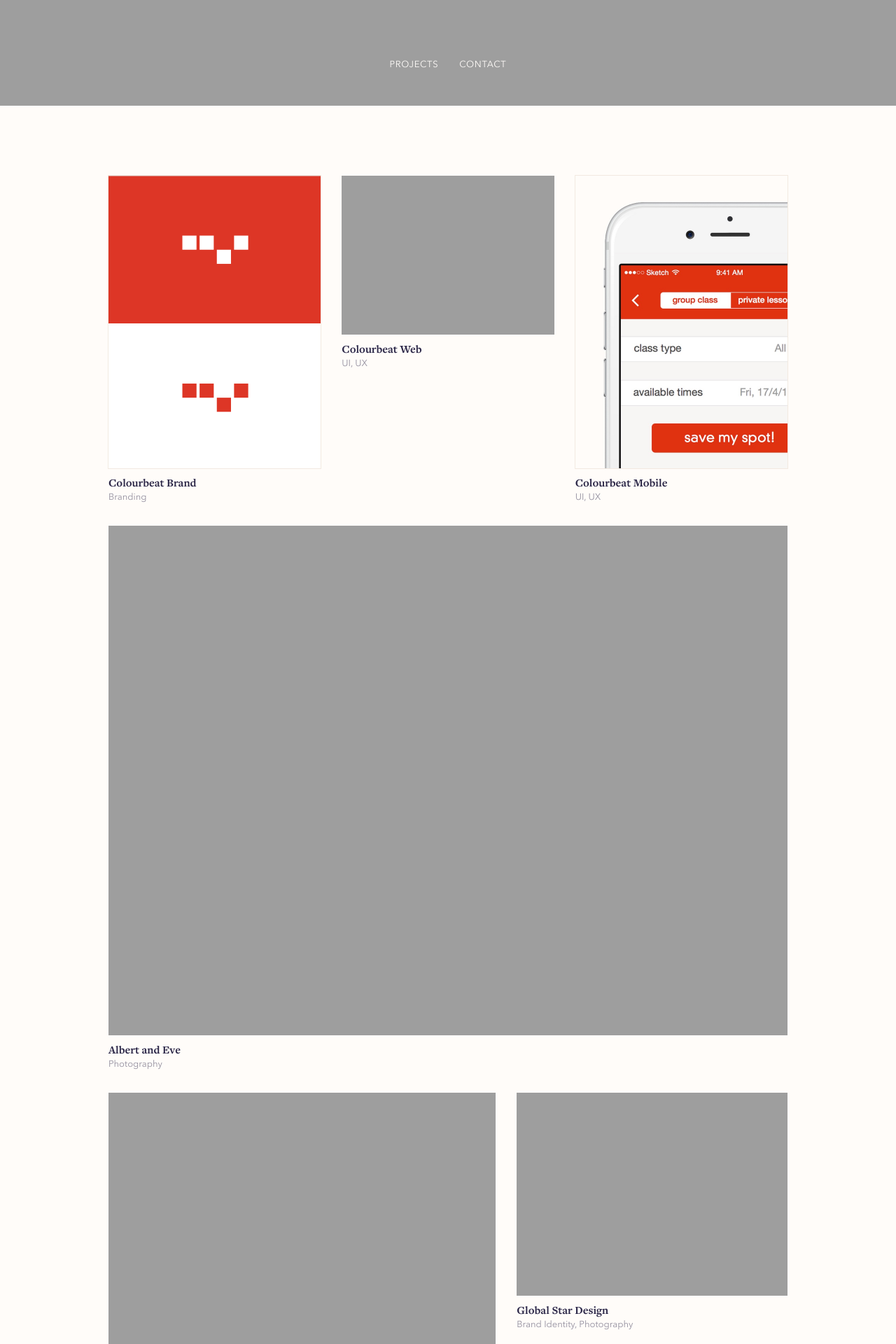
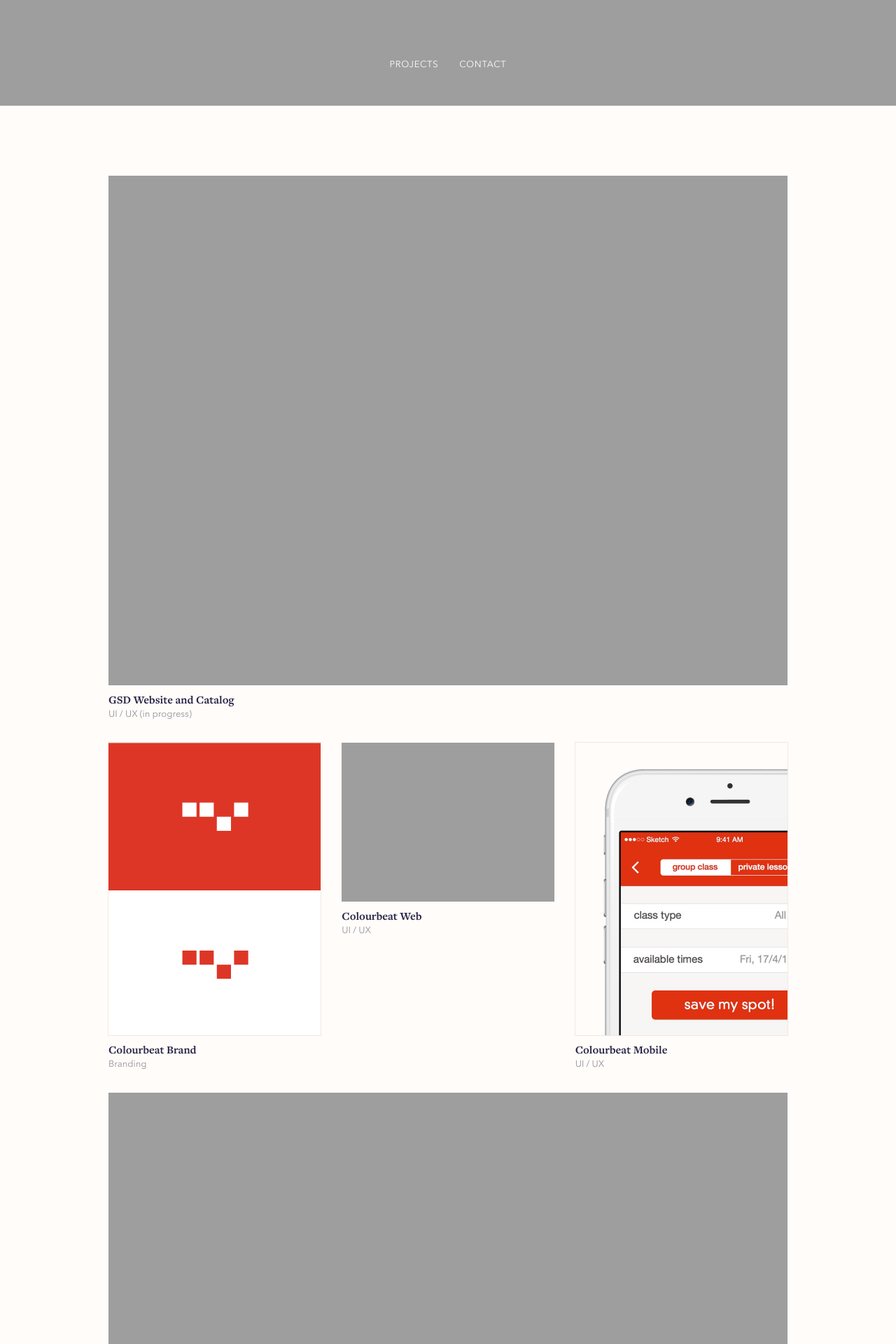
Before and after one commit to jessbottali/jessicabottali.com, a Jekyll site: the page built from index.html, in a window 1280 px wide. Shown: the part 709-2629 px from the top of the page at 70% size. Built offline with Jekyll 4.4.1, drawn with Linux system fonts in a browser that asks for light colours; comment, search, counter and statistics services are not loaded.

Commit message:
Added new project

```diff
--- a/build.css
+++ b/build.css
@@ -118,6 +118,17 @@ img {
   border: 0;
 }
 
+ul {
+  list-style-type: circle;
+  list-style-position: outside;
+  padding: 0;
+  margin-left: 20px;
+}
+
+li {
+  margin-bottom: 5px;
+}
+
 /**
  * ======================================================
  */
@@ -126,8 +137,6 @@ img {
   width: 1000px;
   margin: 0 auto;
   padding: 0 15px;
-  -webkit-box-sizing: border-box;
-  -moz-box-sizing: border-box;
   box-sizing: border-box;
 }
 
@@ -145,27 +154,19 @@ img {
   flex-wrap: wrap;
 }
 
-.Grid {
-  display: -webkit-box;
-  display: -webkit-flex;
-  display: -ms-flexbox;
-  display: flex;
-}
-
 .Grid-cell {
   -webkit-box-flex: 1;
   -webkit-flex: 1;
   -ms-flex: 1;
   flex: 1;
-  -webkit-box-sizing: border-box;
-  -moz-box-sizing: border-box;
   box-sizing: border-box;
 }
 
 /* With gutters */
 
 .Grid.gutters {
-  margin: 0 -15px;
+  margin-left: -15px;
+  margin-right: -15px;
 }
 
 .Grid.gutters > .Grid-cell {
@@ -235,7 +236,7 @@ img {
 
 .u-3of12 {
   width: 25%;
-  -webkit-box-flex: none;
+  -webkit-box-flex: 0;
   -webkit-flex: none;
   -ms-flex: none;
   flex: none;
@@ -243,7 +244,7 @@ img {
 
 .u-4of12 {
   width: 33.33333333333333%;
-  -webkit-box-flex: none;
+  -webkit-box-flex: 0;
   -webkit-flex: none;
   -ms-flex: none;
   flex: none;
@@ -251,7 +252,7 @@ img {
 
 .u-5of12 {
   width: 41.666666666666664%;
-  -webkit-box-flex: none;
+  -webkit-box-flex: 0;
   -webkit-flex: none;
   -ms-flex: none;
   flex: none;
@@ -259,7 +260,7 @@ img {
 
 .u-6of12 {
   width: 50%;
-  -webkit-box-flex: none;
+  -webkit-box-flex: 0;
   -webkit-flex: none;
   -ms-flex: none;
   flex: none;
@@ -267,7 +268,7 @@ img {
 
 .u-7of12 {
   width: 58.33333333333333%;
-  -webkit-box-flex: none;
+  -webkit-box-flex: 0;
   -webkit-flex: none;
   -ms-flex: none;
   flex: none;
@@ -275,10 +276,14 @@ img {
 
 .u-8of12 {
   width: 66.66666666666666%;
-  -webkit-box-flex: none;
+  -webkit-box-flex: 0;
   -webkit-flex: none;
   -ms-flex: none;
   flex: none;
+}
+
+.u-m-top-20 {
+  margin-top: 20px;
 }
 
 /**
@@ -286,10 +291,8 @@ img {
  */
 
 .Hero {
-  min-height: -webkit-calc(100vh - 40px);
   min-height: calc(100vh - 40px);
   background: #585567 url(./assets/hero@2x.jpg) center;
-  -webkit-background-size: cover;
   background-size: cover;
   overflow: hidden;
   position: relative;
@@ -312,7 +315,6 @@ img {
   top: 33%;
   left: 50%;
   -webkit-transform: translateX(-50%);
-  -ms-transform: translateX(-50%);
   transform: translateX(-50%);
   margin: 0;
   width: 800px;
@@ -328,7 +330,6 @@ img {
   bottom: 50px;
   left: 50%;
   -webkit-transform: translateX(-50%);
-  -ms-transform: translateX(-50%);
   transform: translateX(-50%);
 }
 
@@ -357,7 +358,6 @@ img {
 .Logo {
   display: block;
   background: url('./assets/logo@2x.png') no-repeat;
-  -webkit-background-size: 100% auto;
   background-size: 100% auto;
   text-indent: -9999px;
   width: 123px;
@@ -407,7 +407,6 @@ img {
 }
 
 .ProjectThumb-image.border {
-  -webkit-box-shadow: 0 0 0 1px rgba(230,216,202,0.50);
   box-shadow: 0 0 0 1px rgba(230,216,202,0.50);
 }
 
@@ -422,8 +421,6 @@ img {
   right: 0;
   position: absolute;
 }
-
-
 
 /**
  * =============================
@@ -520,15 +517,18 @@ img {
   column-gap: 30px;
 }
 
+.Project-content a {
+  color: #585568;
+  text-decoration: none;
+}
+
+.Project-content a:hover {
+  color: #FE5220;
+}
+
 /**
  * ===============================
  */
-
-
-
-
-
-
 
 /**
  * ===============================
@@ -546,12 +546,11 @@ img {
 }*/
 
 .ProjectImage.border {
-  -webkit-box-shadow: 0 0 0 1px rgba(230,216,202,0.50);
   box-shadow: 0 0 0 1px rgba(230,216,202,0.50);
 }
 
 .ProjectImage.full {
-  margin: 120px 0 150px;
+  margin: 100px 0 100px;
 }
 
 .ProjectImage-title {
@@ -651,13 +650,11 @@ img {
 @keyframes ColourbeatAnimation {
   from {
     -webkit-transform: translateY(0);
-    -ms-transform: translateY(0);
     transform: translateY(0);
   }
 
   to {
     -webkit-transform: translateY(-62%);
-    -ms-transform: translateY(-62%);
     transform: translateY(-62%);
   }
 }
@@ -673,7 +670,6 @@ img {
   overflow: hidden;
   left: 50%;
   -webkit-transform: translateX(-50%);
-  -ms-transform: translateX(-50%);
   transform: translateX(-50%);
   top: 16.272189349%;
   border-radius: 0 0 3px 3px;
@@ -688,3 +684,11 @@ img {
 .ColourbeatAnimation-content img {
   width: 100%;
 }
+
+/**
+ * ===============================
+ */
+
+.catalog-content {
+  padding-bottom: 30px;
+}
--- a/index.html
+++ b/index.html
@@ -24,6 +24,17 @@ layout: null
     <div class="Wrapper">
       <main class="Container">
         <div class="Grid gutters">
+          <div class="Grid-cell">
+            <a href="/projects/gsd-site" class="ProjectThumb">
+              <img src="./assets/gsd-1-for-home@2x.jpg" class="ProjectThumb-image" />
+              <div class="ProjectThumb-body">
+                <h2 class="ProjectThumb-title">GSD Website and Catalog</h2>
+                <div class="ProjectThumb-categories">UI / UX (in progress)</div>
+              </div>
+            </a>
+          </div>
+        </div>
+        <div class="Grid gutters">
           <div class="Grid-cell u-4of12">
             <a href="/projects/colourbeat" class="ProjectThumb">
               <img src="/projects/colourbeat/home@2x.png" class="ProjectThumb-image border" />
@@ -38,7 +49,7 @@ layout: null
               <img src="/projects/colourbeat-landing/home@2x.png" class="ProjectThumb-image" />
               <div class="ProjectThumb-body">
                 <h2 class="ProjectThumb-title">Colourbeat Web</h2>
-                <div class="ProjectThumb-categories">UI, UX</div>
+                <div class="ProjectThumb-categories">UI / UX</div>
               </div>
             </a>
           </div>
@@ -47,7 +58,7 @@ layout: null
               <img src="/projects/colourbeat-mobile/home@2x.jpg" class="ProjectThumb-image border" />
               <div class="ProjectThumb-body">
                 <h2 class="ProjectThumb-title">Colourbeat Mobile</h2>
-                <div class="ProjectThumb-categories">UI, UX</div>
+                <div class="ProjectThumb-categories">UI / UX</div>
               </div>
             </a>
           </div>
```
Also changed, not shown: projects/index.html (+28 -17 lines), styles.css (+36 -6 lines).
